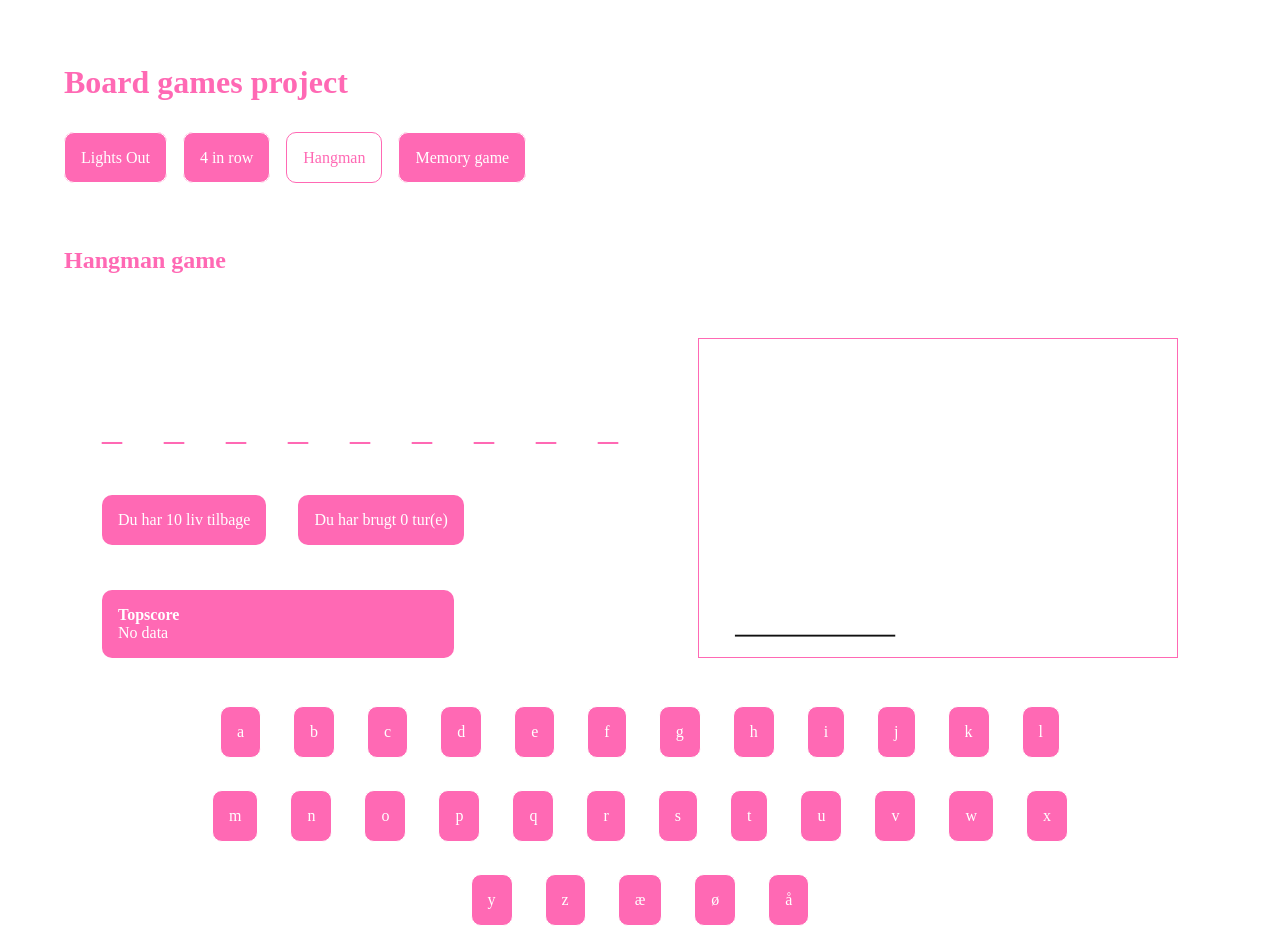
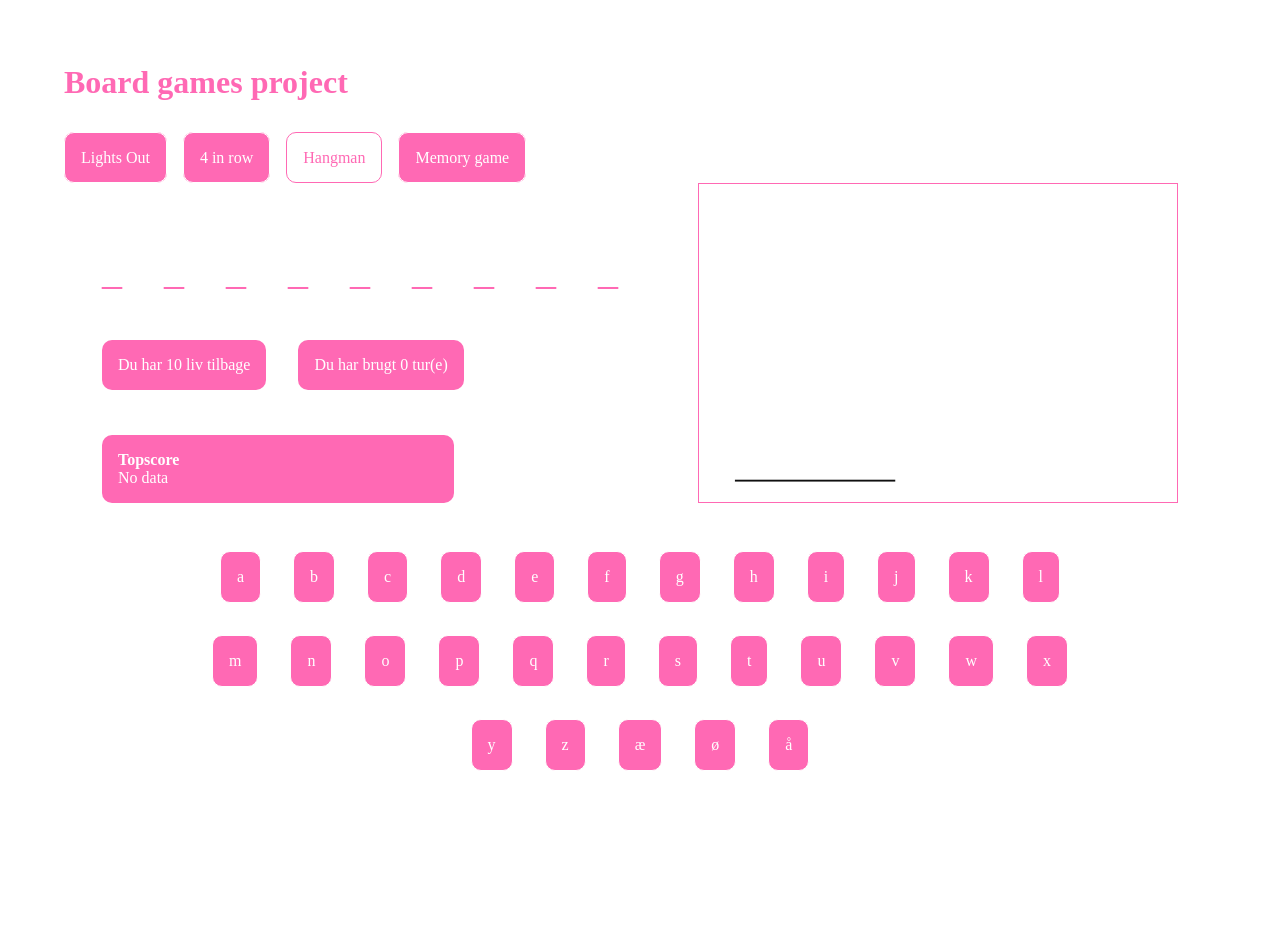
Before and after one commit to AnnaIpsen/boardgamesProject-AMA, a plain HTML site: page hangman.html in a window 1280 px wide. After the commit the page ends 883 px from the top, so only its background shows below. Drawn offline with Linux system fonts and the light colour scheme.

Commit message:
delete heading

```diff
--- a/hangman.html
+++ b/hangman.html
@@ -21,7 +21,6 @@
         </nav>
     </header>
     <main>
-        <h2>Hangman game</h2>
         <div class="flexRow">
             <div class="flexCol">
                 <p id="word"></p>
```
